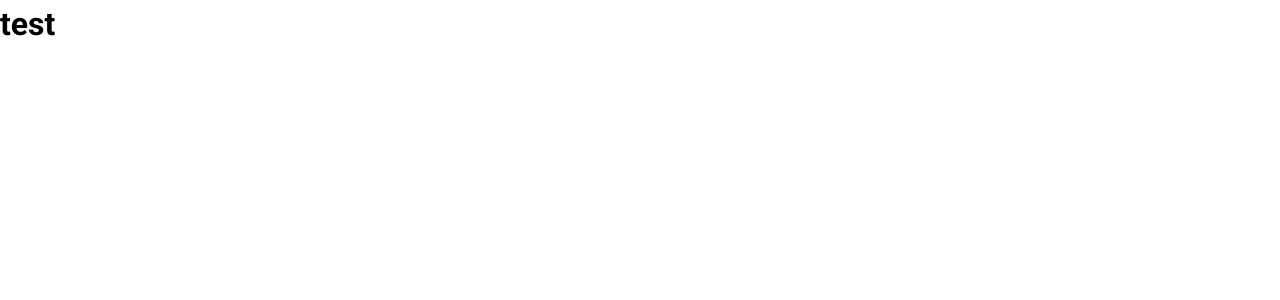
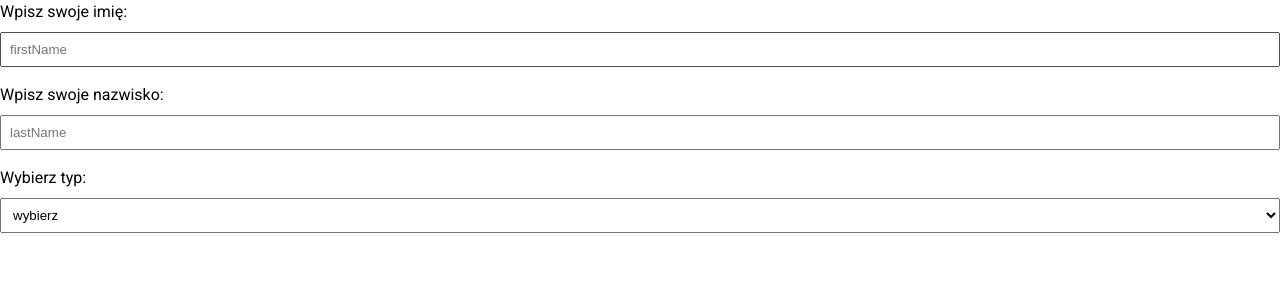
Before and after one commit to PiotrSierant/MyMusicTask, a React (Create React App) app: page / in a window 1280 px wide. Shown: the top 300 px of the page. Built offline with nearby package versions, Linux system fonts and the light colour scheme.

Commit message:
form components

```diff
--- a/src/App.js
+++ b/src/App.js
@@ -1,8 +1,11 @@
 import React from 'react';
+import {Form} from "./Components/Form";
 
 function App() {
   return (
-      <h1> test </h1>
+      <div>
+        <Form />
+      </div>
   );
 }
 
--- /dev/null
+++ b/src/Components/Form.js
@@ -0,0 +1,89 @@
+import React, {useState} from "react";
+import { validate } from "./validate";
+import { Input } from "./Input";
+import { Select } from "./Select";
+import styles from './Form.module.scss'
+// e) Zdjęcie ( Podgląd ma wyświetlić po wybraniu pliku z dysku)
+// 2. Formularz ma walidować dane Numeru identyfikacyjnego:
+// - Czy wprowadzono poprawny PESEL/ NIP
+// 3. Zdjęcie:
+// - Format JPG/JPEG
+// - Acpect ratio 1:1 (zdjęcie w kwadracie)
+//  const [errorFormMessages, setErrorFormMessages] = useState(null);
+export function Form() {
+    const [values, setValues] = useState({
+        firstName: "",
+        lastName: "",
+        typeSelect: '',
+        pesel: '',
+        nip: '',
+    });
+    const handleChange = (event) => {
+        const { name, value } = event.target;
+        if(name === 'firstName' || name === 'lastName' || name === 'typeSelect') {
+            setValues((prevState) => ({
+                ...prevState,
+                [name]: value,
+            }));
+        }
+        if(name === 'pesel') {
+            const limit = 9;
+            setValues((prevState) => ({
+                ...prevState,
+                [name]: event.target.value.slice(0, limit),
+            }));
+        }
+        if(name === 'nip') {
+            const limit = 10;
+            setValues((prevState) => ({
+                ...prevState,
+                [name]: event.target.value.slice(0, limit),
+            }));
+        }
+
+    }
+
+    return (
+        <form className={styles.form}>
+            <Input
+                text={'Wpisz swoje imię:'}
+                type={'text'}
+                info={'firstName'}
+                value={values.firstName}
+                handleChange={handleChange}
+            />
+            <Input
+                text={'Wpisz swoje nazwisko:'}
+                type={'text'}
+                info={'lastName'}
+                value={values.lastName}
+                handleChange={handleChange}
+            />
+            <Select
+                typeSelect={'typeSelect'}
+                handleChange={handleChange}
+            />
+            { values.typeSelect === 'Company' &&
+                <Input
+                    text={'Podaj swój NIP:'}
+                    type={'number'}
+                    info={'nip'}
+                    value={values.nip}
+                    handleChange={handleChange}
+                />
+            }
+            { values.typeSelect === 'Person' &&
+                <Input
+                    text={'Podaj swój PESEL:'}
+                    type={'number'}
+                    info={'pesel'}
+                    value={values.pesel}
+                    handleChange={handleChange}
+                />
+            }
+
+
+
+        </form>
+    )
+}
--- /dev/null
+++ b/src/Components/Form.module.scss
@@ -0,0 +1,5 @@
+.form {
+  display: flex;
+  flex-direction: column;
+  gap: 1rem;
+}
--- /dev/null
+++ b/src/Components/Input.js
@@ -0,0 +1,21 @@
+import React from 'react';
+import styles from './Input.module.scss'
+export function Input({info, type, text, value, handleChange}) {
+
+    return (
+        <label htmlFor={info} className={styles.form__label}>
+            {text}
+            <input
+                type={type}
+                name={info}
+                id={info}
+                placeholder={info}
+                required
+                value={value}
+                onChange={handleChange}
+                className={styles.form__label__input}
+                onBlur={() => console.log(value)}
+            />
+        </label>
+    )
+}
--- /dev/null
+++ b/src/Components/Input.module.scss
@@ -0,0 +1,8 @@
+.form__label {
+  display: flex;
+  flex-direction: column;
+  gap: .5rem;
+}
+.form__label__input {
+  padding: .5rem;
+}
--- /dev/null
+++ b/src/Components/Select.js
@@ -0,0 +1,36 @@
+import React from 'react';
+import styles from './Select.module.scss'
+export function Select({typeSelect, handleChange}) {
+
+    return (
+        <label
+            htmlFor={typeSelect}
+            className={styles.select__label}
+        >
+            Wybierz typ:
+            <select
+                name={typeSelect}
+                onChange={handleChange}
+                defaultValue={'Wybierz'}
+            >
+                <option
+                    disabled={true}
+                    value={'Wybierz'}
+                >
+                    wybierz
+                </option>
+                <option
+                    value="Person"
+                >
+                    Osoba prywatna
+                </option>
+                <option
+                    value="Company"
+                >
+                    Firma
+                </option>
+            </select>
+        </label>
+
+    )
+}
--- /dev/null
+++ b/src/Components/Select.module.scss
@@ -0,0 +1,8 @@
+.select__label {
+  display: flex;
+  flex-direction: column;
+}
+select {
+  padding: .5rem;
+  margin-top: .5rem;
+}
```
Also changed, not shown: src/Components/validate.js (added).
